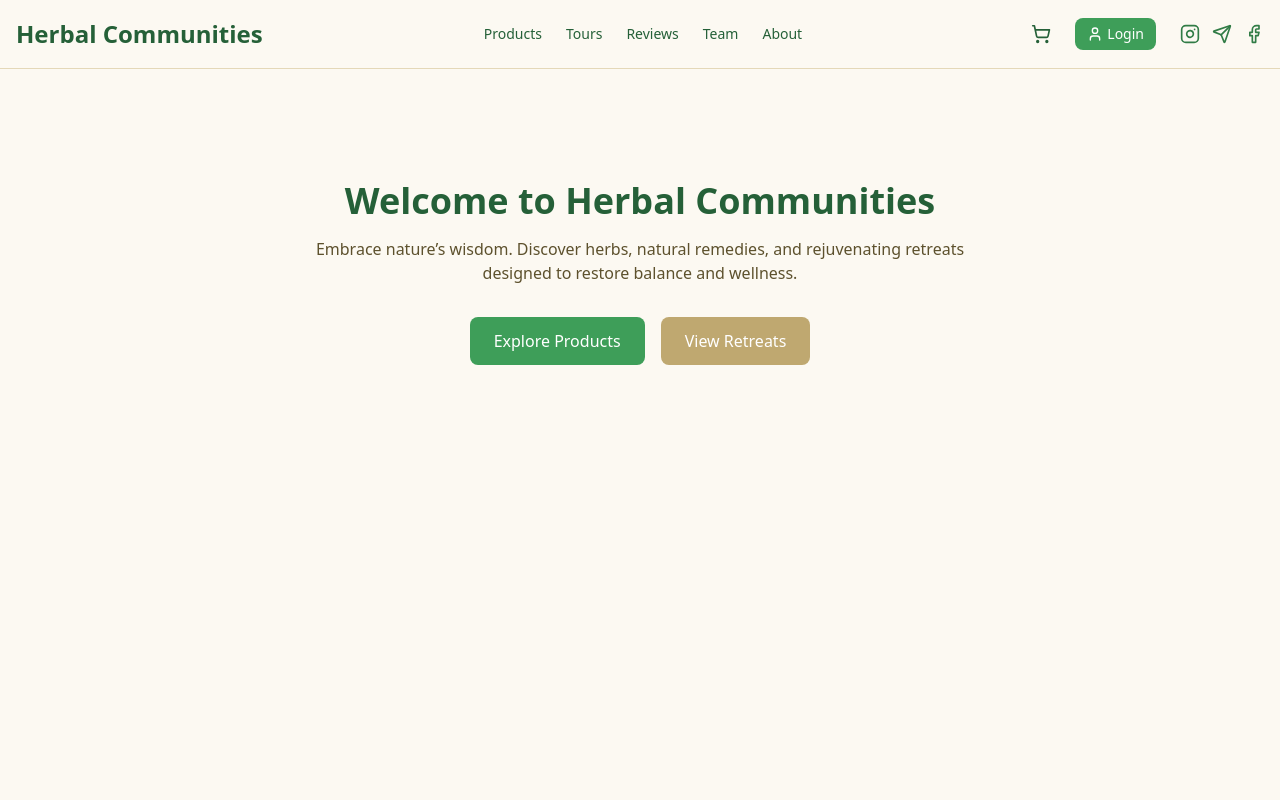
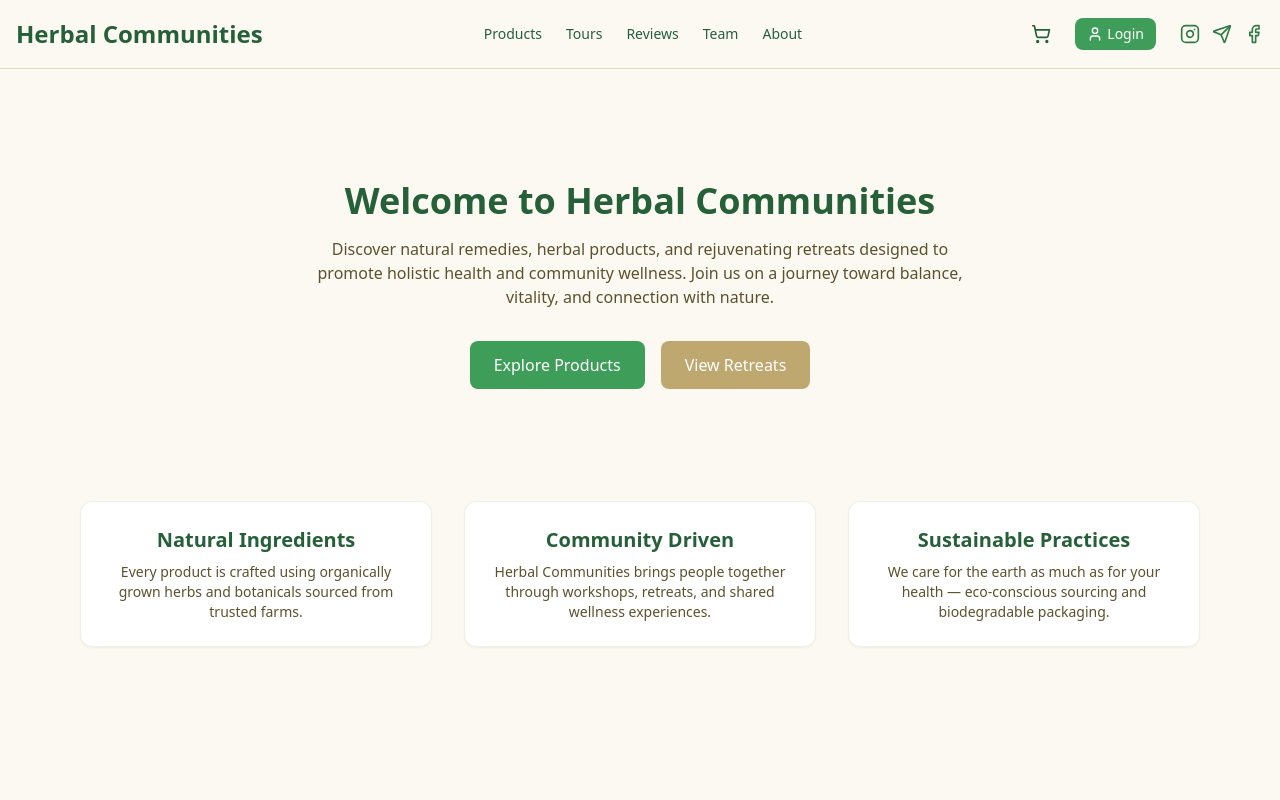
Before and after one commit to dev-verde1071/Herbal-com, a Next.js app: page / in a window 1280 px wide. Shown: the top 800 px of the page. Built offline with nearby package versions, Linux system fonts and the light colour scheme.

Commit message:
Update page.tsx

```diff
--- a/src/app/page.tsx
+++ b/src/app/page.tsx
@@ -1,5 +1,4 @@
 import Container from "@/components/container";
-import Link from "next/link";
 
 export default function HomePage() {
   return (
@@ -8,17 +7,50 @@ export default function HomePage() {
         <h1 className="text-4xl font-bold text-leaf-700 mb-4">
           Welcome to Herbal Communities
         </h1>
-        <p className="max-w-2xl mx-auto text-brand-700 mb-8">
-          Embrace nature’s wisdom. Discover herbs, natural remedies, and
-          rejuvenating retreats designed to restore balance and wellness.
+        <p className="text-brand-700 max-w-2xl mx-auto">
+          Discover natural remedies, herbal products, and rejuvenating retreats designed to
+          promote holistic health and community wellness. Join us on a journey toward balance,
+          vitality, and connection with nature.
         </p>
-        <div className="flex justify-center gap-4">
-          <Link href="/products" className="btn-primary px-6 py-3 rounded-lg">
+        <div className="mt-8 flex justify-center gap-4">
+          <a
+            href="/products"
+            className="btn-primary px-6 py-3 rounded-lg font-medium"
+          >
             Explore Products
-          </Link>
-          <Link href="/tours" className="btn-accent px-6 py-3 rounded-lg">
+          </a>
+          <a
+            href="/tours"
+            className="btn-accent px-6 py-3 rounded-lg font-medium"
+          >
             View Retreats
-          </Link>
+          </a>
+        </div>
+      </section>
+
+      <section className="grid md:grid-cols-3 gap-8 py-12">
+        <div className="card p-6 text-center">
+          <h3 className="text-xl font-semibold text-leaf-700 mb-2">Natural Ingredients</h3>
+          <p className="text-brand-700 text-sm">
+            Every product is crafted using organically grown herbs and botanicals sourced
+            from trusted farms.
+          </p>
+        </div>
+
+        <div className="card p-6 text-center">
+          <h3 className="text-xl font-semibold text-leaf-700 mb-2">Community Driven</h3>
+          <p className="text-brand-700 text-sm">
+            Herbal Communities brings people together through workshops, retreats, and shared
+            wellness experiences.
+          </p>
+        </div>
+
+        <div className="card p-6 text-center">
+          <h3 className="text-xl font-semibold text-leaf-700 mb-2">Sustainable Practices</h3>
+          <p className="text-brand-700 text-sm">
+            We care for the earth as much as for your health — eco-conscious sourcing and
+            biodegradable packaging.
+          </p>
         </div>
       </section>
     </Container>
```
